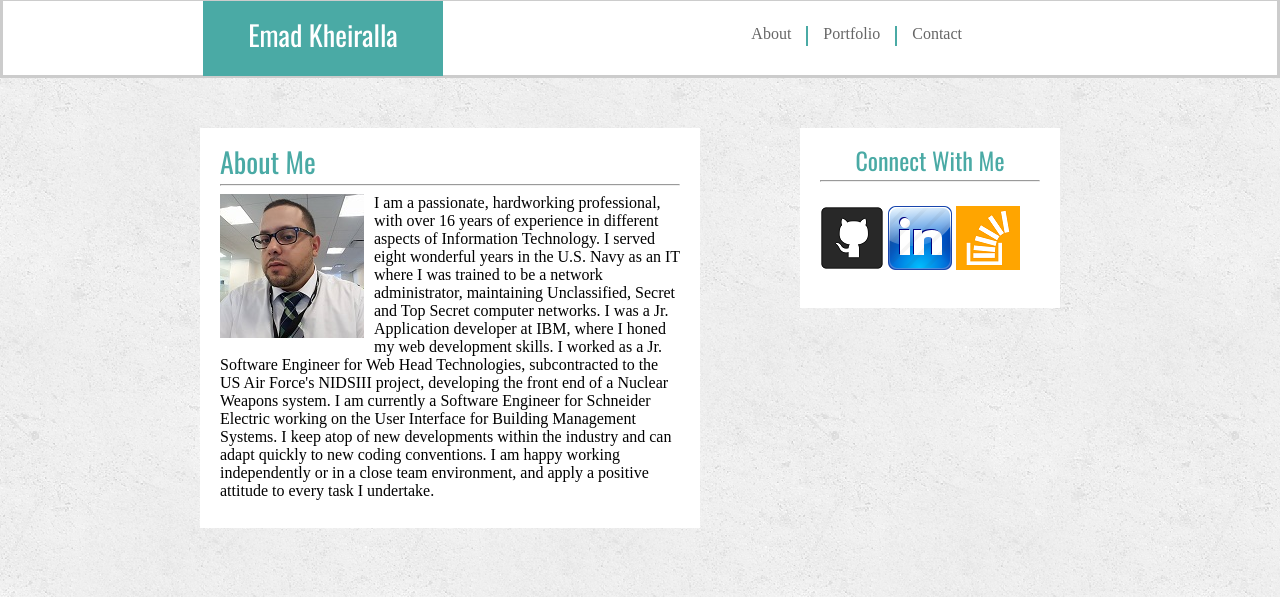
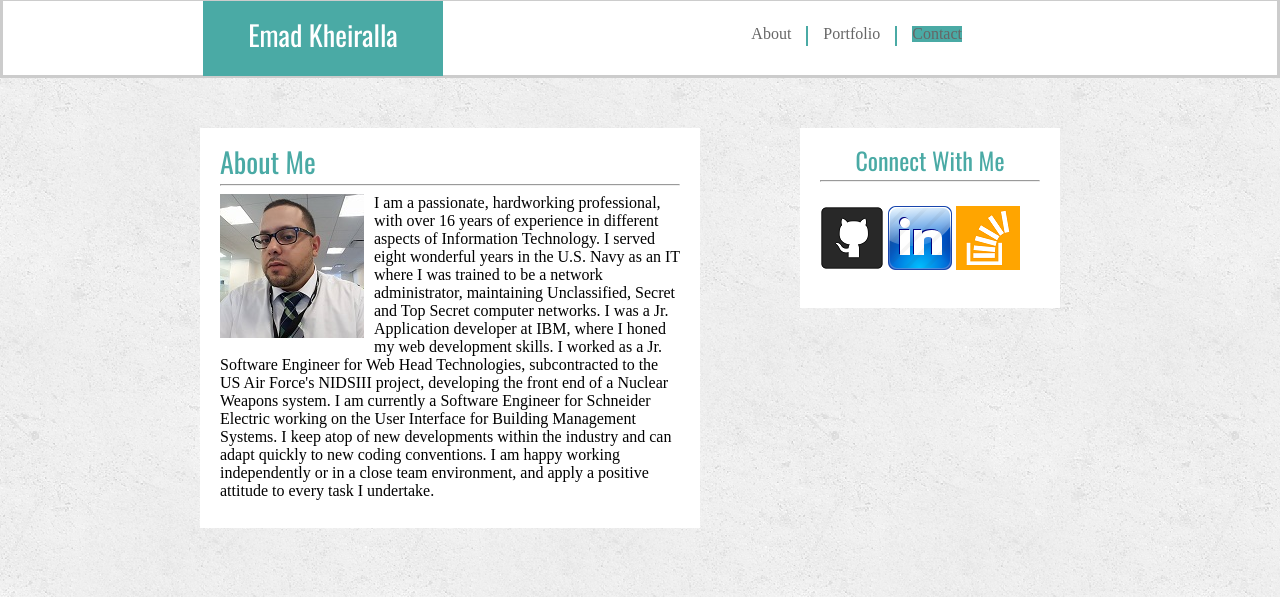
Before and after one commit to emadkheiralla/Basic-Portfolio, a PHP site: page /index.php in a window 1280 px wide, with the pointer over the restyled element. Shown: the top 597 px of the page. Run offline with PHP 8.4, Linux system fonts and the light colour scheme.

Commit message:
Final Draft

```diff
--- a/assets/css/style.css
+++ b/assets/css/style.css
@@ -26,6 +26,10 @@ body{
     width: 240px;
     background-color: #4aaaa5;
     font-family: 'Oswald', sans-serif;
+}
+
+li:hover {
+    background-color: #4aaaa5;
 }
 
 li{
```
